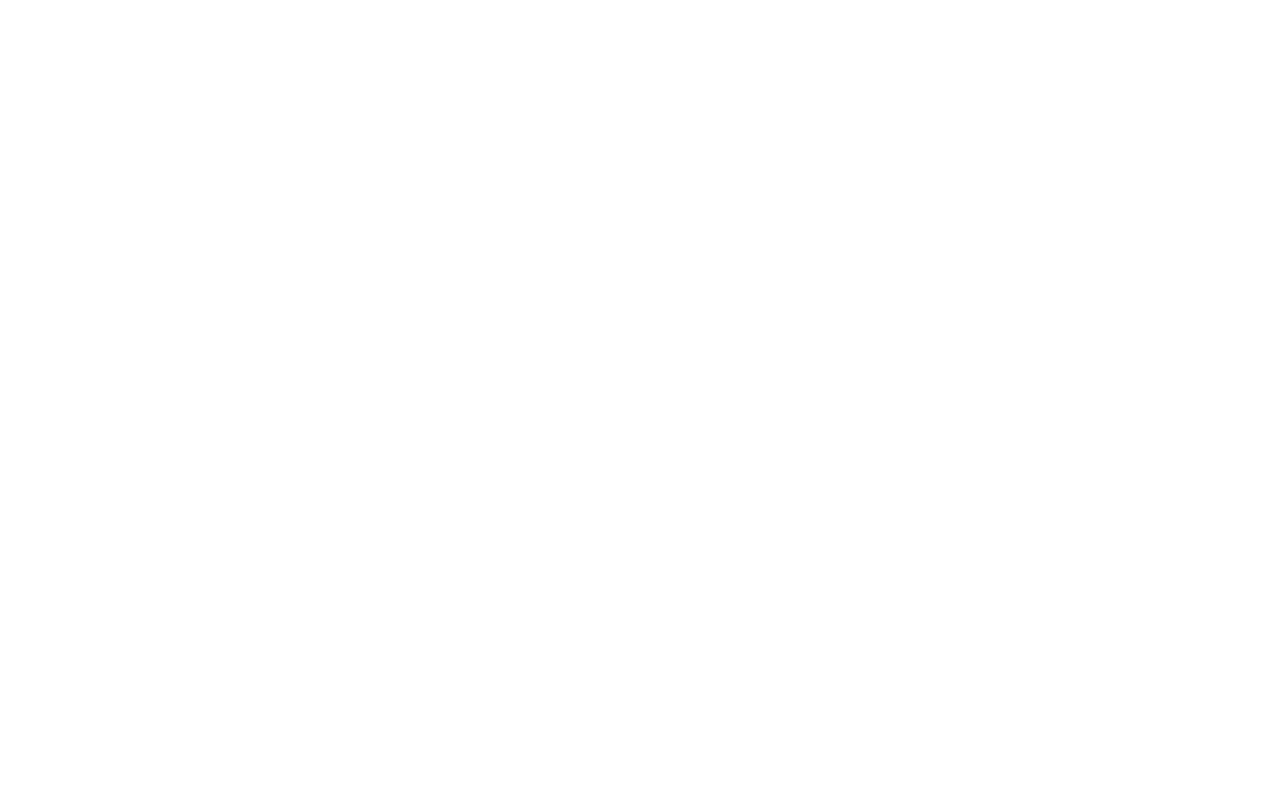
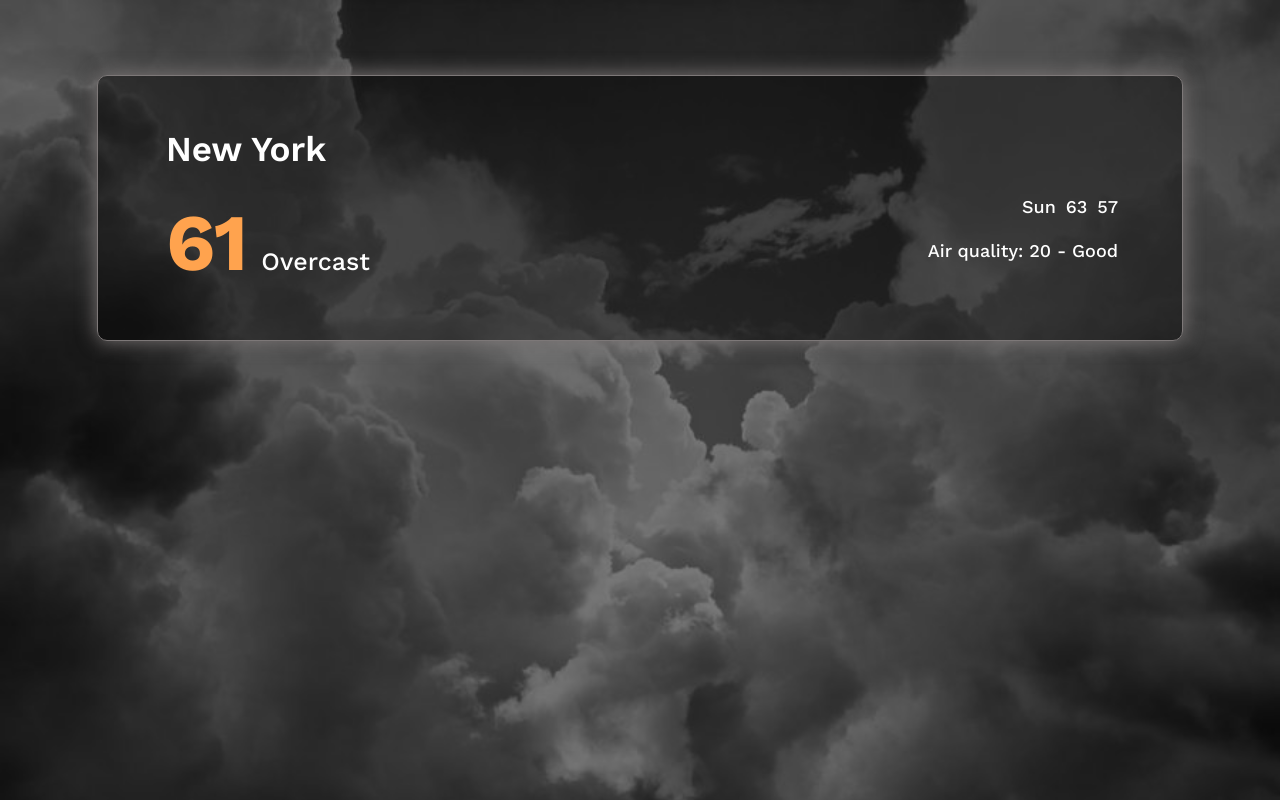
Before and after one commit to kittensgit/weather-app-ts, a React (Create React App) app: page / in a window 1280 px wide. Built offline with nearby package versions, Linux system fonts and the light colour scheme.

Commit message:
App, App.scss, Card, Card.scss

```diff
--- a/package.json
+++ b/package.json
@@ -39,5 +39,8 @@
       "last 1 firefox version",
       "last 1 safari version"
     ]
+  },
+  "devDependencies": {
+    "sass": "^1.69.5"
   }
 }
--- a/public/index.html
+++ b/public/index.html
@@ -8,13 +8,6 @@
             name="description"
             content="Web site created using create-react-app"
         />
-        <link rel="preconnect" href="https://fonts.googleapis.com" />
-        <link rel="preconnect" href="https://fonts.gstatic.com" crossorigin />
-        <link
-            href="https://fonts.googleapis.com/css2?family=Work+Sans:wght@500;600;700&display=swap"
-            rel="stylesheet"
-        />
-
         <title>React App</title>
     </head>
     <body>
--- /dev/null
+++ b/src/App.scss
@@ -0,0 +1,139 @@
+/* Reset and base styles  */
+* {
+    padding: 0px;
+    margin: 0px;
+    border: none;
+}
+
+*,
+*::before,
+*::after {
+    box-sizing: border-box;
+}
+
+/* Links */
+
+a,
+a:link,
+a:visited {
+    text-decoration: none;
+}
+
+a:hover {
+    text-decoration: none;
+}
+
+/* Common */
+
+aside,
+nav,
+footer,
+header,
+section,
+main {
+    display: block;
+}
+
+h1,
+h2,
+h3,
+h4,
+h5,
+h6,
+p {
+    font-size: inherit;
+    font-weight: inherit;
+}
+
+ul,
+ul li {
+    list-style: none;
+}
+
+img {
+    vertical-align: top;
+}
+
+img,
+svg {
+    max-width: 100%;
+    height: auto;
+}
+
+address {
+    font-style: normal;
+}
+
+/* Form */
+
+input,
+textarea,
+button,
+select {
+    font-family: inherit;
+    font-size: inherit;
+    color: inherit;
+    background-color: transparent;
+}
+
+input::-ms-clear {
+    display: none;
+}
+
+button,
+input[type='submit'] {
+    display: inline-block;
+    box-shadow: none;
+    background-color: transparent;
+    background: none;
+    cursor: pointer;
+}
+
+input:focus,
+input:active,
+button:focus,
+button:active {
+    outline: none;
+}
+
+button::-moz-focus-inner {
+    padding: 0;
+    border: 0;
+}
+
+label {
+    cursor: pointer;
+}
+
+legend {
+    display: block;
+}
+
+// base styles
+
+@import url('https://fonts.googleapis.com/css2?family=Work+Sans:wght@500;600;700&display=swap');
+
+body {
+    font-family: 'Work Sans', sans-serif;
+    color: white;
+    font-size: 18px;
+    background: url('../public/images/bg.jpg') no-repeat;
+    background-size: cover;
+    height: 100vh;
+    margin: 0; /* Убедитесь, что у body нет отступов */
+
+    &::before {
+        content: '';
+        position: absolute;
+        top: 0;
+        right: 0;
+        bottom: 0;
+        left: 0;
+        background: rgba(0, 0, 0, 0.5);
+        z-index: -1;
+    }
+}
+
+.container {
+    padding: 75px 97px 94px;
+}
--- a/src/App.tsx
+++ b/src/App.tsx
@@ -1,7 +1,13 @@
 import React from 'react';
+import './App.scss';
+import Card from './components/Card/Card';
 
 const App = () => {
-    return <div></div>;
+    return (
+        <div className="container">
+            <Card />
+        </div>
+    );
 };
 
 export default App;
--- /dev/null
+++ b/src/components/Card/Card.scss
@@ -0,0 +1,47 @@
+$gray: #7d7878;
+$accent: #ffa34e;
+
+.card {
+    display: flex;
+    max-width: 1090px;
+    flex-direction: column;
+    border-radius: 10px;
+    border: 1px solid $gray;
+    background: rgba(0, 0, 0, 0.4);
+    box-shadow: 0px 0px 20px 0px $gray;
+    padding: 52px 64px 51px 68px;
+
+    &__title {
+        font-size: 35px;
+        font-weight: 600;
+    }
+    &__content {
+        display: flex;
+        justify-content: space-between;
+        margin-top: 26px;
+    }
+    &__overcast {
+        display: flex;
+        align-items: baseline;
+        font-size: 25px;
+        font-weight: 500;
+
+        &--accent {
+            font-size: 80px;
+            font-weight: 700;
+            color: $accent;
+            margin-right: 13px;
+        }
+    }
+    &__details {
+        display: flex;
+        flex-direction: column;
+        align-items: flex-end;
+        gap: 23px;
+
+        &-top {
+            display: flex;
+            gap: 10px;
+        }
+    }
+}
--- /dev/null
+++ b/src/components/Card/Card.tsx
@@ -0,0 +1,28 @@
+import React, { FC } from 'react';
+import './Card.scss';
+
+const Card: FC = ({}) => {
+    return (
+        <div className="card">
+            <h1 className="card__title">New York</h1>
+            <div className="card__content">
+                <div className="card__overcast">
+                    <span className="card__overcast--accent">61</span>
+                    <p>Overcast</p>
+                </div>
+                <div className="card__details">
+                    <div className="card__details-top">
+                        <p className="card__day">Sun</p>
+                        <p className="card__temp">63</p>
+                        <p className="card__feel">57</p>
+                    </div>
+                    <div className="card__details-bottom">
+                        <p className="quality">Air quality: 20 - Good</p>
+                    </div>
+                </div>
+            </div>
+        </div>
+    );
+};
+
+export default Card;
```
Also changed, not shown: public/images/bg.jpg (added), 1 other file (tests, documents, lock files or other folders).
